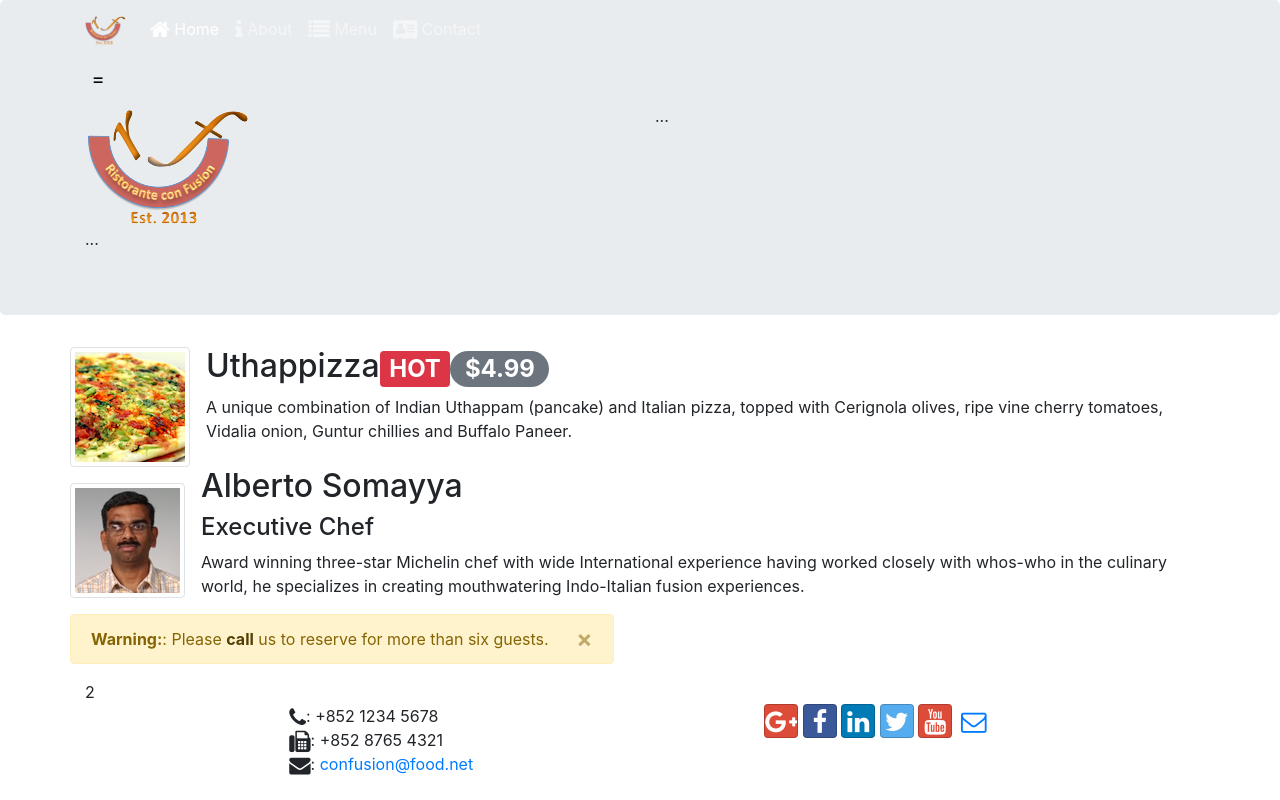
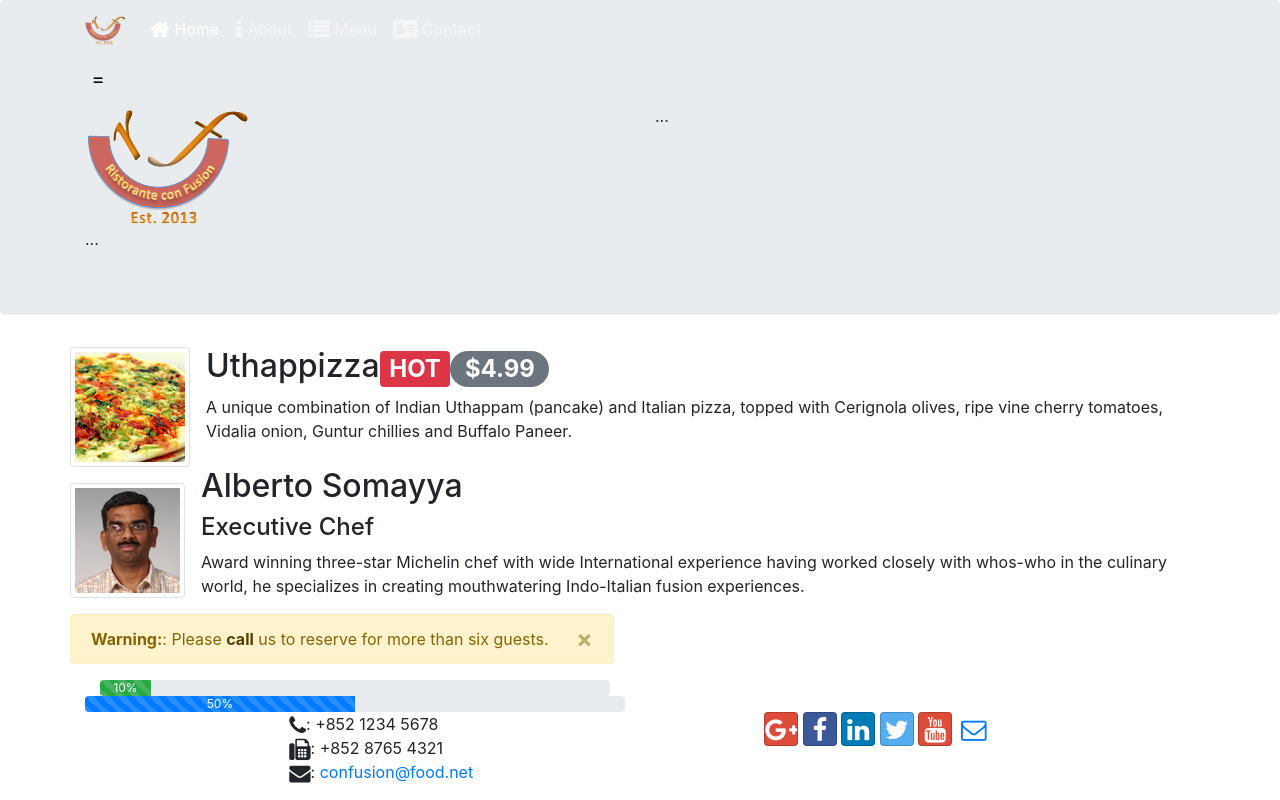
Before and after one commit to tammv/started_with_bootstrap_ex5, a website: page index.html in a window 1280 px wide. Drawn offline with nearby package versions, Linux system fonts and the light colour scheme.

Commit message:
Update index.html Prgress bar  + address css

```diff
--- a/index.html
+++ b/index.html
@@ -6,7 +6,7 @@
     <meta name="viewport" content="width=device-width, initial-scale=1.0" />
     <title>Home</title>
     <link rel="stylesheet" href="node_modules/bootstrap/dist/css/bootstrap.min.css" />
-    <link rel="stylesheet" href="css/style.css" />
+    <link rel="stylesheet" href="style.css" />
     <link rel="stylesheet" href="node_modules/font-awesome/css/font-awesome.min.css" />
     <link rel="stylesheet" href="node_modules/bootstrap-social/bootstrap-social.css" />
   </head>
@@ -98,8 +98,18 @@
           </div>
         </div>
         <div class="row">
-          <div class="col-12 col-sm-4 col-md-3 order-sm-last"></div>
-          <div class="col col-sm col-md order-sm-first">2</div>
+          <div class="col-12 col-sm-7 col-md-6 order-sm-last">
+            <div class="col col-sm col-md order-sm-first">
+              <div class="progress">
+                <div class="progress-bar progress-bar-striped bg-success" role="progressbar" style="width: 10%">
+                  10%
+                </div>
+              </div>
+            </div>
+            <div class="progress">
+              <div class="progress-bar progress-bar-striped bg-primary" role="progressbar" style="width: 50%">50%</div>
+            </div>
+          </div>
         </div>
       </div>
     </section>
```
